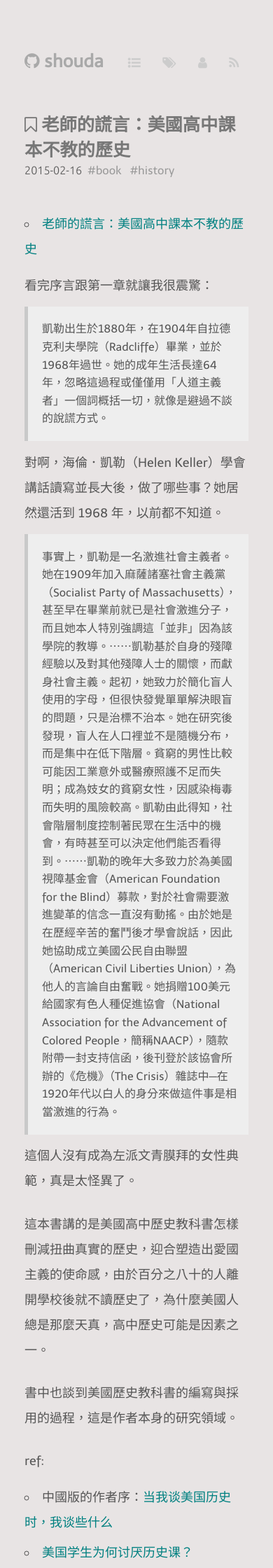
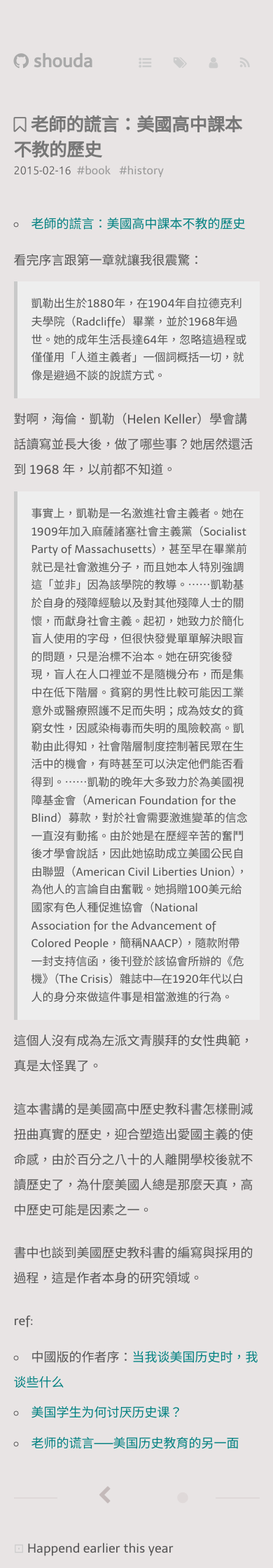
Before and after one commit to shouda/shouda.github.io, a Jekyll site: the page built from index.markdown, in a window 390 px wide. Shown: the top 2240 px of the page at 70% size. Built offline with Jekyll 4.4.1, drawn with Linux system fonts in a browser that asks for light colours; nearby versions of some CDN libraries; Markdown is read by kramdown in place of the engine named in the settings.

Commit message:
update css

```diff
--- a/media/css/style.css
+++ b/media/css/style.css
@@ -25,9 +25,9 @@ body {
 @media screen and (min-width: 1000px) {
   body {
     width: 800px; } }
-@media screen and (max-width: 768px) {
+@media screen and (max-width: 999px) {
   body {
-    width: 320px; } }
+    width: 90%; } }
 ul {
   list-style-position: inside; }
   ul li {
--- a/media/css/style.scss
+++ b/media/css/style.scss
@@ -27,8 +27,8 @@ body { margin: 0 auto; font-size: 18px; font-family: #{$font}; color: #555; back
 @media screen and (min-width: 1000px) {
     body { width: 800px; }
 }
-@media screen and (max-width: 768px) {
-    body { width: 320px; }
+@media screen and (max-width: 999px) {
+    body { width: 90%; }
 }
 ul {
   list-style-position: inside;
```
Also changed, not shown: 1 other file.
